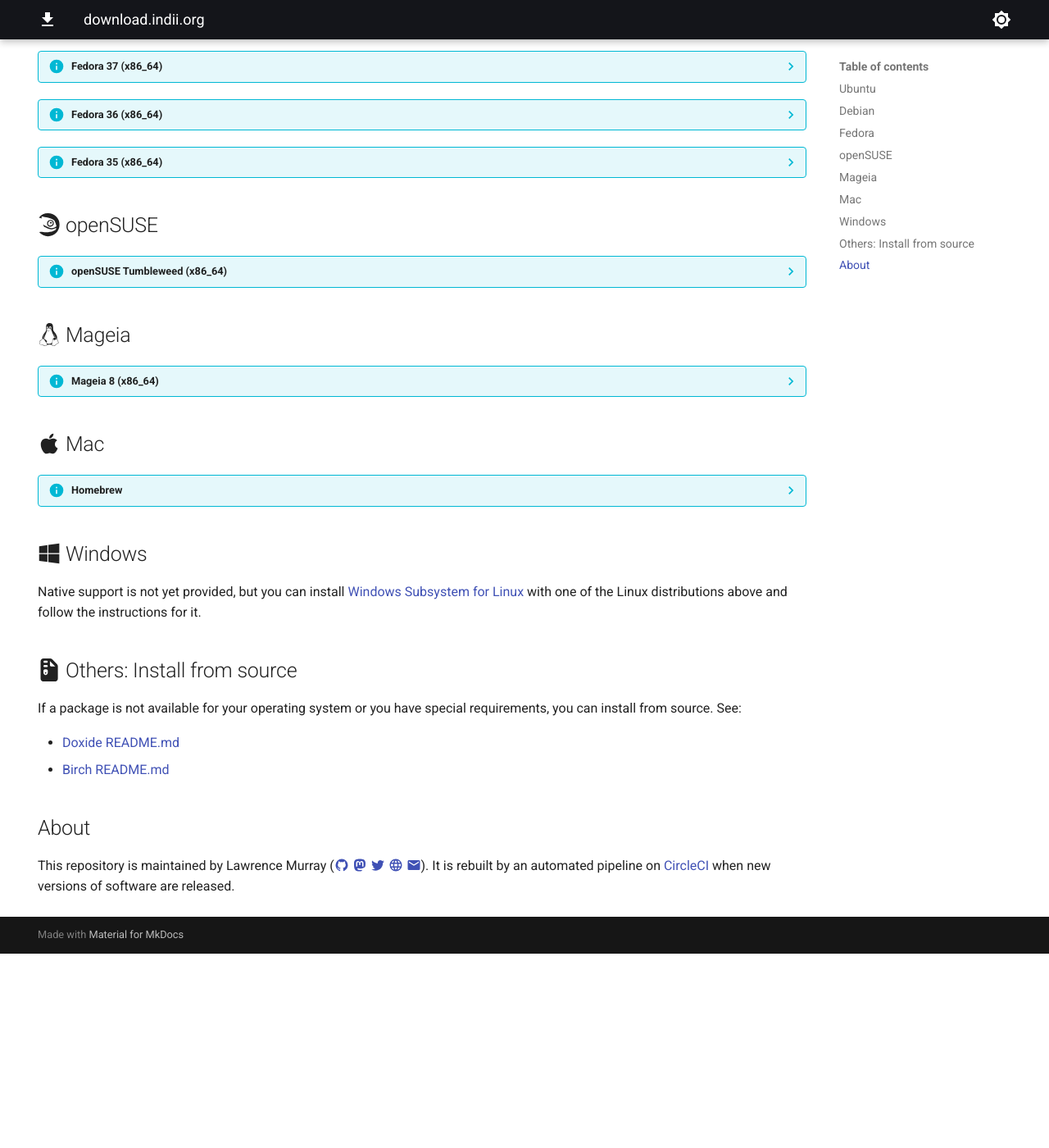
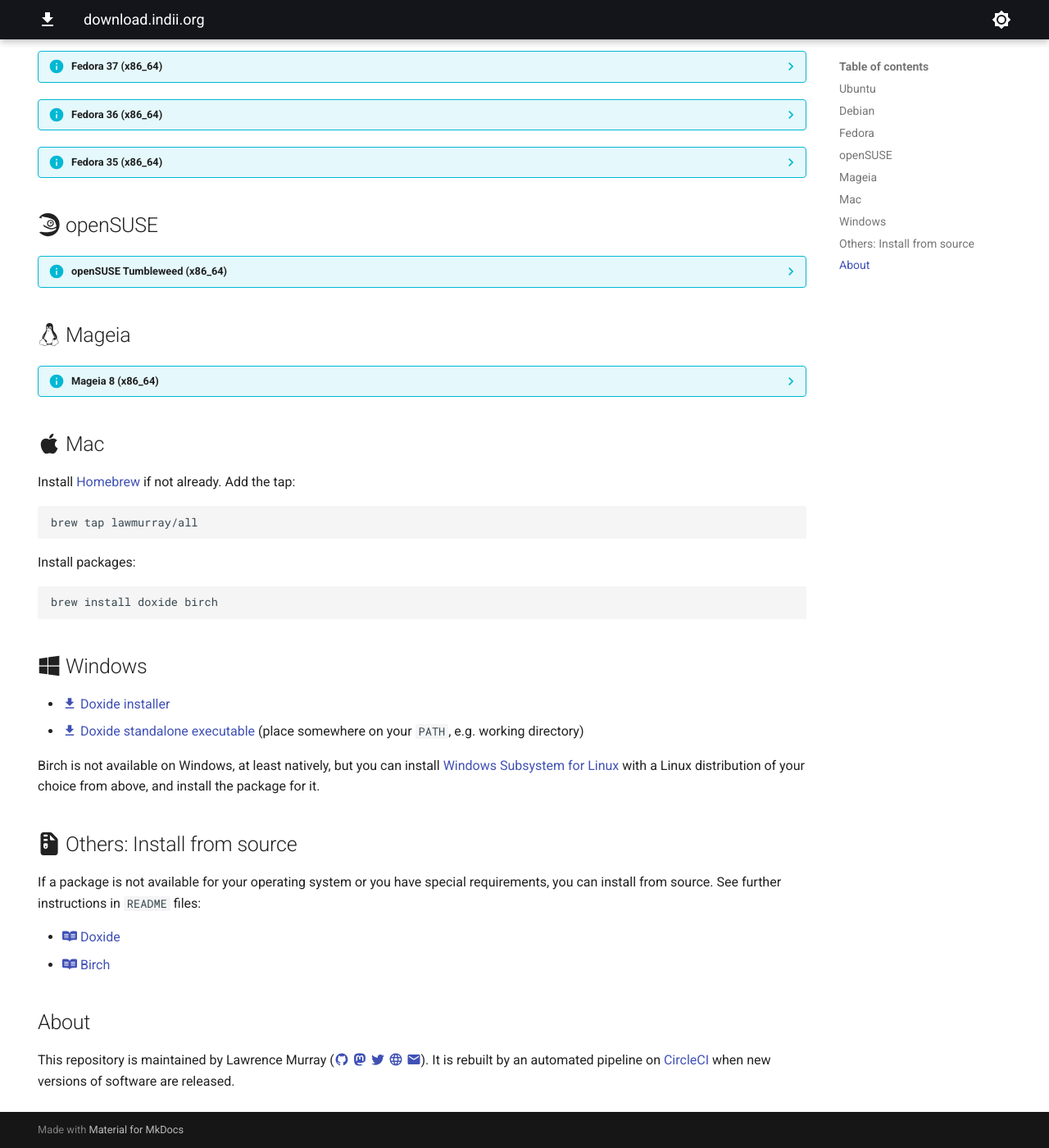
Before and after one commit to lawmurray/download.indii.org, an MkDocs documentation site: the page built from docs/index.md, in a window 1280 px wide and 1400 px high, scrolled down 823 px. Shown: the whole window at 82% size. Built offline with MkDocs 1.6.1 and Material for MkDocs 9.7.7, drawn with Linux system fonts in a browser that asks for light colours; before the commit the page ends 1986 px from its top, so only the background shows below that.

Commit message:
Added download links for Windows. Minor updates to Mac and source instructions.

````diff
--- a/docs/index.md
+++ b/docs/index.md
@@ -158,26 +158,28 @@
 
 ## :fontawesome-brands-apple: Mac
 
-??? info "Homebrew"
-    Install [Homebrew](https://brew.sh) if not already. Add the tap:
-    ```sh
-    brew tap lawmurray/all
-    ```
-    Install packages:
-    ```
-    brew install doxide birch
-    ```
+Install [Homebrew](https://brew.sh) if not already. Add the tap:
+```sh
+brew tap lawmurray/all
+```
+Install packages:
+```
+brew install doxide birch
+```
 
 ## :fontawesome-brands-windows: Windows
 
-Native support is not yet provided, but you can install [Windows Subsystem for Linux](https://learn.microsoft.com/en-us/windows/wsl/install) with one of the Linux distributions above and follow the instructions for it.
+- [:material-download: Doxide installer](https://download.indii.org/win/doxide-installer.exe)
+- [:material-download: Doxide standalone executable](https://download.indii.org/win/doxide.exe) (place somewhere on your `PATH`, e.g. working directory)
+
+Birch is not available on Windows, at least natively, but you can install [Windows Subsystem for Linux](https://learn.microsoft.com/en-us/windows/wsl/install) with a Linux distribution of your choice from above, and install the package for it.
 
 ## :fontawesome-solid-file-zipper: Others: Install from source
 
-If a package is not available for your operating system or you have special requirements, you can install from source. See:
+If a package is not available for your operating system or you have special requirements, you can install from source. See further instructions in `README` files:
 
-- [Doxide README.md](https://github.com/lawmurray/doxide)
-- [Birch README.md](https://github.com/lawmurray/Birch)
+- [:simple-readme: Doxide](https://github.com/lawmurray/doxide)
+- [:simple-readme: Birch](https://github.com/lawmurray/Birch)
 
 ## About
 
````
